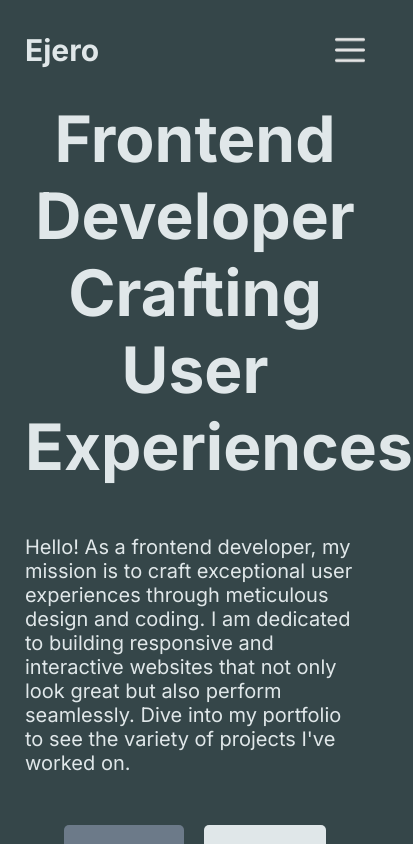
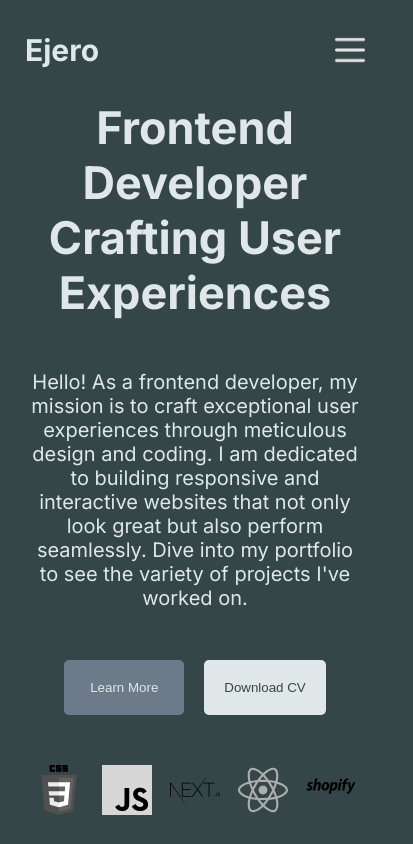
Before and after one commit to jimmy1234jt/ejero-odafewomoni, a Next.js app: page / in a window 390 px wide. Shown: the top 844 px of the page, 413 px wide, since content can reach past the window. Built offline with nearby package versions, Linux system fonts and the light colour scheme.

Commit message:
Update home.module.css

```diff
--- a/src/app/home.module.css
+++ b/src/app/home.module.css
@@ -62,7 +62,11 @@
 
 @media (max-width: 768px) {
     .title{
-        font-size: 64px;
+        font-size: 45px;
+        text-align: center;
+    }
+
+    .container{
         text-align: center;
     }
 
```
